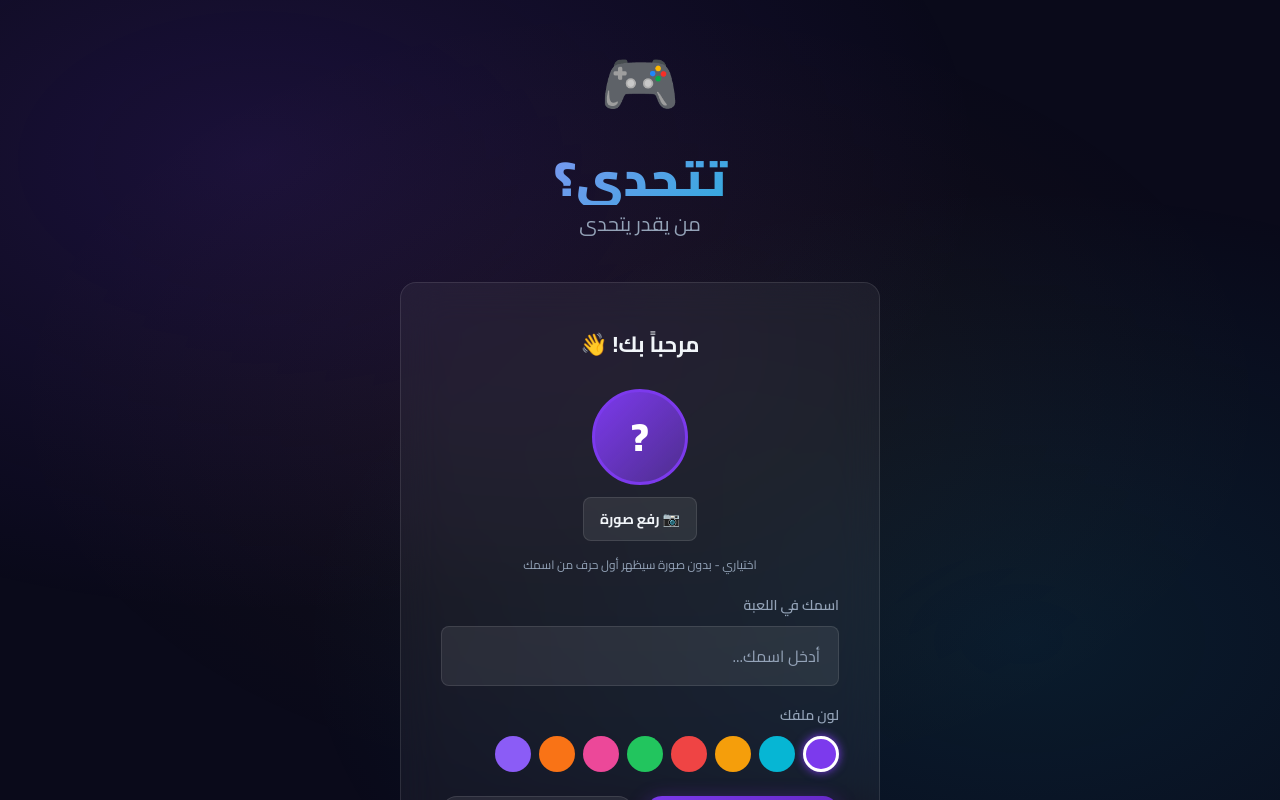
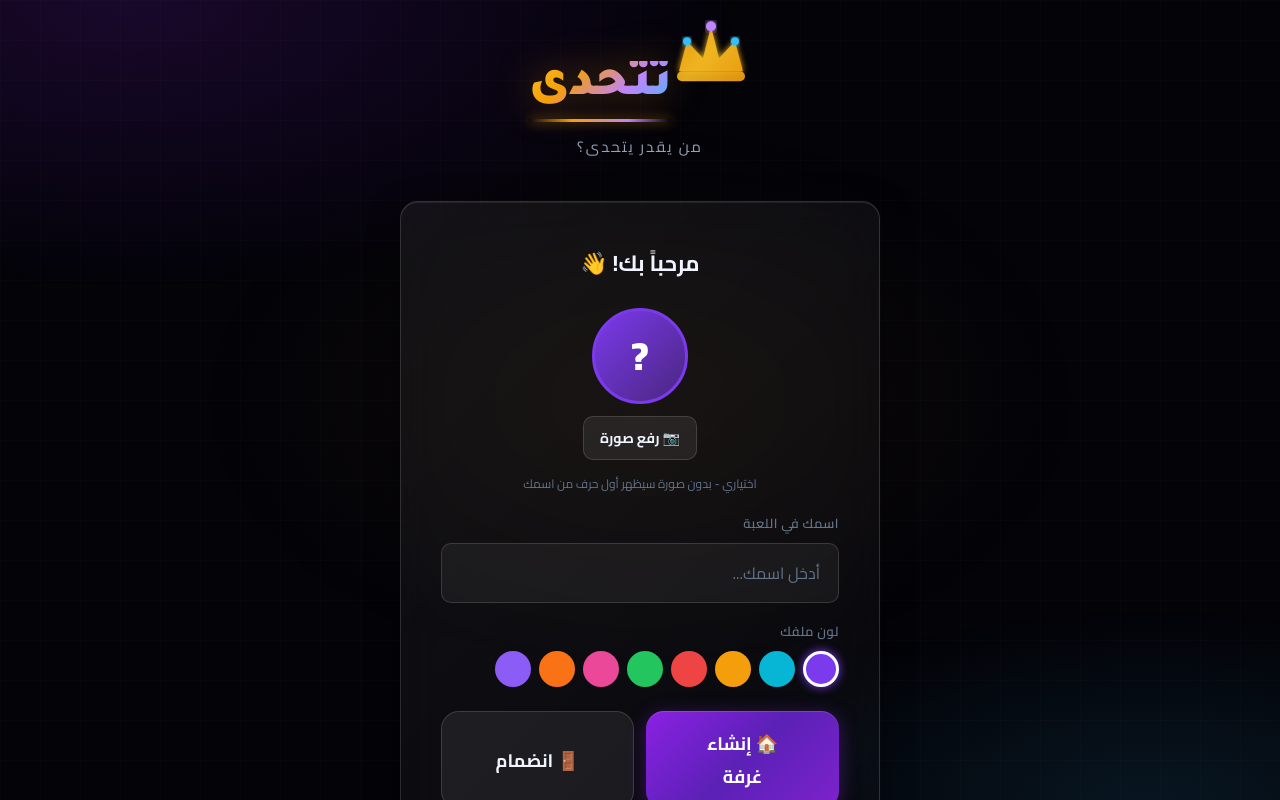
Before and after one commit to ibrahimsalihaldhubayb/tat7adda-client, a React (Vite) app: page / in a window 1280 px wide. Shown: the top 800 px of the page. Built offline with nearby package versions, Linux system fonts and the light colour scheme; no server answers; the database is empty; sample sign-in values are in the browser's storage.

Commit message:
feat: premium redesign - professional color system + SVG crown logo

```diff
--- a/src/index.css
+++ b/src/index.css
@@ -1,26 +1,55 @@
-@import url('https://fonts.googleapis.com/css2?family=Cairo:wght@400;600;700;900&display=swap');
+@import url('https://fonts.googleapis.com/css2?family=Cairo:wght@400;600;700;900&family=Tajawal:wght@700;900&display=swap');
 
-*, *::before, *::after { box-sizing: border-box; margin: 0; padding: 0; }
+*,
+*::before,
+*::after {
+  box-sizing: border-box;
+  margin: 0;
+  padding: 0;
+}
 
 :root {
-  --bg: #0a0a1a;
-  --bg2: #0f0f2e;
-  --surface: rgba(255,255,255,0.05);
-  --surface2: rgba(255,255,255,0.08);
-  --border: rgba(255,255,255,0.1);
-  --primary: #7c3aed;
-  --primary-glow: rgba(124,58,237,0.4);
-  --secondary: #06b6d4;
-  --accent: #f59e0b;
-  --danger: #ef4444;
-  --success: #22c55e;
-  --text: #f1f5f9;
-  --text-muted: #94a3b8;
-  --radius: 16px;
-  --radius-sm: 8px;
+  /* === PREMIUM DARK PALETTE === */
+  --bg: #030308;
+  --bg2: #08080f;
+  --surface: rgba(255, 255, 255, 0.04);
+  --surface2: rgba(255, 255, 255, 0.07);
+  --surface3: rgba(255, 255, 255, 0.10);
+  --border: rgba(255, 255, 255, 0.08);
+  --border2: rgba(255, 255, 255, 0.14);
+
+  /* Gold primary - premium feel */
+  --primary: #c084fc;
+  --primary-dark: #7e22ce;
+  --primary-glow: rgba(192, 132, 252, 0.25);
+
+  /* Electric cyan accent */
+  --secondary: #38bdf8;
+  --secondary-glow: rgba(56, 189, 248, 0.2);
+
+  /* Gold */
+  --gold: #f59e0b;
+  --gold-light: #fbbf24;
+  --gold-glow: rgba(245, 158, 11, 0.3);
+
+  /* Status */
+  --danger: #f43f5e;
+  --success: #10b981;
+  --warning: #f97316;
+
+  /* Text */
+  --text: #f0f4ff;
+  --text-muted: #64748b;
+  --text-dim: #94a3b8;
+
+  --radius: 18px;
+  --radius-sm: 10px;
+  --radius-xs: 6px;
 }
 
-html { direction: rtl; }
+html {
+  direction: rtl;
+}
 
 body {
   font-family: 'Cairo', sans-serif;
@@ -30,33 +59,61 @@ body {
   overflow-x: hidden;
 }
 
-/* Animated background */
+/* === Premium animated background === */
 body::before {
   content: '';
   position: fixed;
   inset: 0;
   background:
-    radial-gradient(ellipse at 20% 20%, rgba(124,58,237,0.15) 0%, transparent 50%),
-    radial-gradient(ellipse at 80% 80%, rgba(6,182,212,0.1) 0%, transparent 50%),
-    radial-gradient(ellipse at 50% 50%, rgba(245,158,11,0.05) 0%, transparent 70%);
+    radial-gradient(ellipse 80% 60% at 10% 0%, rgba(126, 34, 206, 0.18) 0%, transparent 60%),
+    radial-gradient(ellipse 60% 40% at 90% 100%, rgba(56, 189, 248, 0.10) 0%, transparent 60%),
+    radial-gradient(ellipse 50% 50% at 50% 50%, rgba(245, 158, 11, 0.05) 0%, transparent 70%);
   pointer-events: none;
   z-index: 0;
 }
 
-#root { position: relative; z-index: 1; min-height: 100vh; }
+/* Subtle grid pattern */
+body::after {
+  content: '';
+  position: fixed;
+  inset: 0;
+  background-image:
+    linear-gradient(rgba(255, 255, 255, 0.015) 1px, transparent 1px),
+    linear-gradient(90deg, rgba(255, 255, 255, 0.015) 1px, transparent 1px);
+  background-size: 40px 40px;
+  pointer-events: none;
+  z-index: 0;
+}
 
-/* Glass card */
+#root {
+  position: relative;
+  z-index: 1;
+  min-height: 100vh;
+}
+
+/* === GLASS CARDS === */
 .card {
-  background: var(--surface);
-  backdrop-filter: blur(20px);
-  border: 1px solid var(--border);
+  background: linear-gradient(135deg, rgba(255, 255, 255, 0.06), rgba(255, 255, 255, 0.02));
+  backdrop-filter: blur(24px);
+  -webkit-backdrop-filter: blur(24px);
+  border: 1px solid var(--border2);
   border-radius: var(--radius);
   padding: 24px;
+  box-shadow: 0 8px 32px rgba(0, 0, 0, 0.4), inset 0 1px 0 rgba(255, 255, 255, 0.08);
 }
 
-.card-lg { padding: 40px; }
+.card-lg {
+  padding: 40px;
+}
 
-/* Buttons */
+.card-glow {
+  box-shadow:
+    0 0 0 1px rgba(192, 132, 252, 0.15),
+    0 8px 32px rgba(0, 0, 0, 0.5),
+    0 0 60px rgba(126, 34, 206, 0.12);
+}
+
+/* === BUTTONS === */
 .btn {
   display: inline-flex;
   align-items: center;
@@ -69,58 +126,123 @@ body::before {
   font-weight: 700;
   cursor: pointer;
   border: none;
-  transition: all 0.2s ease;
+  transition: all 0.25s cubic-bezier(0.34, 1.56, 0.64, 1);
   text-decoration: none;
+  position: relative;
+  overflow: hidden;
+}
+
+.btn::after {
+  content: '';
+  position: absolute;
+  inset: 0;
+  background: linear-gradient(rgba(255, 255, 255, 0.12), transparent);
+  opacity: 0;
+  transition: opacity 0.2s;
+}
+
+.btn:hover::after {
+  opacity: 1;
 }
 
 .btn-primary {
-  background: linear-gradient(135deg, var(--primary), #5b21b6);
+  background: linear-gradient(135deg, #8b21e3, #5b21b6 50%, #7e22ce);
   color: white;
-  box-shadow: 0 4px 20px var(--primary-glow);
+  box-shadow: 0 4px 20px rgba(126, 34, 206, 0.4), inset 0 1px 0 rgba(255, 255, 255, 0.15);
 }
-.btn-primary:hover { transform: translateY(-2px); box-shadow: 0 8px 30px var(--primary-glow); }
-.btn-primary:active { transform: translateY(0); }
+
+.btn-primary:hover {
+  transform: translateY(-2px) scale(1.02);
+  box-shadow: 0 8px 30px rgba(126, 34, 206, 0.55);
+}
+
+.btn-primary:active {
+  transform: translateY(0) scale(0.99);
+}
+
+.btn-gold {
+  background: linear-gradient(135deg, #b45309, #d97706 50%, #f59e0b);
+  color: #fff;
+  box-shadow: 0 4px 20px var(--gold-glow), inset 0 1px 0 rgba(255, 255, 255, 0.2);
+}
+
+.btn-gold:hover {
+  transform: translateY(-2px) scale(1.02);
+  box-shadow: 0 8px 30px rgba(245, 158, 11, 0.5);
+}
 
 .btn-secondary {
   background: var(--surface2);
   color: var(--text);
-  border: 1px solid var(--border);
+  border: 1px solid var(--border2);
 }
-.btn-secondary:hover { background: rgba(255,255,255,0.12); }
+
+.btn-secondary:hover {
+  background: var(--surface3);
+  border-color: rgba(255, 255, 255, 0.2);
+  transform: translateY(-1px);
+}
 
 .btn-danger {
-  background: linear-gradient(135deg, var(--danger), #b91c1c);
+  background: linear-gradient(135deg, #be123c, #f43f5e);
   color: white;
+  box-shadow: 0 4px 16px rgba(244, 63, 94, 0.35);
 }
 
 .btn-success {
-  background: linear-gradient(135deg, var(--success), #15803d);
+  background: linear-gradient(135deg, #065f46, #10b981);
   color: white;
+  box-shadow: 0 4px 16px rgba(16, 185, 129, 0.3);
 }
 
-.btn:disabled { opacity: 0.5; cursor: not-allowed; transform: none !important; }
-.btn-lg { padding: 16px 40px; font-size: 18px; border-radius: var(--radius); }
-.btn-sm { padding: 8px 16px; font-size: 14px; }
-.btn-full { width: 100%; }
+.btn:disabled {
+  opacity: 0.45;
+  cursor: not-allowed;
+  transform: none !important;
+  box-shadow: none;
+}
 
-/* Input */
+.btn-lg {
+  padding: 16px 40px;
+  font-size: 18px;
+  border-radius: var(--radius);
+}
+
+.btn-sm {
+  padding: 8px 16px;
+  font-size: 14px;
+}
+
+.btn-full {
+  width: 100%;
+}
+
+/* === INPUTS === */
 .input {
   width: 100%;
   padding: 14px 18px;
-  background: var(--surface2);
-  border: 1px solid var(--border);
+  background: rgba(255, 255, 255, 0.05);
+  border: 1px solid var(--border2);
   border-radius: var(--radius-sm);
   color: var(--text);
   font-family: 'Cairo', sans-serif;
   font-size: 16px;
   outline: none;
-  transition: border-color 0.2s;
+  transition: all 0.2s;
   direction: rtl;
 }
-.input:focus { border-color: var(--primary); box-shadow: 0 0 0 3px var(--primary-glow); }
-.input::placeholder { color: var(--text-muted); }
 
-/* Badge */
+.input:focus {
+  border-color: var(--primary);
+  background: rgba(192, 132, 252, 0.06);
+  box-shadow: 0 0 0 3px rgba(192, 132, 252, 0.15);
+}
+
+.input::placeholder {
+  color: var(--text-muted);
+}
+
+/* === BADGES === */
 .badge {
   display: inline-flex;
   align-items: center;
@@ -130,37 +252,115 @@ body::before {
   font-size: 13px;
   font-weight: 700;
 }
-.badge-primary { background: var(--primary-glow); color: #c4b5fd; border: 1px solid rgba(124,58,237,0.3); }
-.badge-gold { background: rgba(245,158,11,0.2); color: #fbbf24; border: 1px solid rgba(245,158,11,0.3); }
-.badge-cyan { background: rgba(6,182,212,0.2); color: #22d3ee; border: 1px solid rgba(6,182,212,0.3); }
 
-/* Layout helpers */
-.flex { display: flex; }
-.flex-col { flex-direction: column; }
-.items-center { align-items: center; }
-.justify-center { justify-content: center; }
-.justify-between { justify-content: space-between; }
-.gap-2 { gap: 8px; }
-.gap-3 { gap: 12px; }
-.gap-4 { gap: 16px; }
-.gap-6 { gap: 24px; }
-.text-center { text-align: center; }
-.w-full { width: 100%; }
+.badge-primary {
+  background: rgba(192, 132, 252, 0.12);
+  color: #d8b4fe;
+  border: 1px solid rgba(192, 132, 252, 0.25);
+}
 
-/* Typography */
-.title { font-size: 48px; font-weight: 900; line-height: 1.1; }
-.subtitle { font-size: 20px; color: var(--text-muted); }
-.label { font-size: 14px; font-weight: 600; color: var(--text-muted); margin-bottom: 8px; display: block; }
+.badge-gold {
+  background: rgba(245, 158, 11, 0.15);
+  color: #fbbf24;
+  border: 1px solid rgba(245, 158, 11, 0.3);
+}
 
-/* Gradient text */
+.badge-cyan {
+  background: rgba(56, 189, 248, 0.12);
+  color: #7dd3fc;
+  border: 1px solid rgba(56, 189, 248, 0.25);
+}
+
+.badge-success {
+  background: rgba(16, 185, 129, 0.12);
+  color: #6ee7b7;
+  border: 1px solid rgba(16, 185, 129, 0.25);
+}
+
+/* === LAYOUT === */
+.flex {
+  display: flex;
+}
+
+.flex-col {
+  flex-direction: column;
+}
+
+.items-center {
+  align-items: center;
+}
+
+.justify-center {
+  justify-content: center;
+}
+
+.justify-between {
+  justify-content: space-between;
+}
+
+.gap-2 {
+  gap: 8px;
+}
+
+.gap-3 {
+  gap: 12px;
+}
+
+.gap-4 {
+  gap: 16px;
+}
+
+.gap-6 {
+  gap: 24px;
+}
+
+.text-center {
+  text-align: center;
+}
+
+.w-full {
+  width: 100%;
+}
+
+/* === TYPOGRAPHY === */
+.title {
+  font-size: 48px;
+  font-weight: 900;
+  line-height: 1.1;
+  letter-spacing: -1px;
+}
+
+.subtitle {
+  font-size: 18px;
+  color: var(--text-dim);
+}
+
+.label {
+  font-size: 13px;
+  font-weight: 600;
+  color: var(--text-muted);
+  margin-bottom: 8px;
+  display: block;
+  letter-spacing: 0.5px;
+  text-transform: uppercase;
+}
+
+/* === GRADIENT TEXT === */
 .gradient-text {
-  background: linear-gradient(135deg, #a78bfa, #06b6d4);
+  background: linear-gradient(135deg, #c084fc 0%, #38bdf8 50%, #fbbf24 100%);
   -webkit-background-clip: text;
   -webkit-text-fill-color: transparent;
   background-clip: text;
 }
 
-/* Page container */
+.gradient-gold {
+  background: linear-gradient(135deg, #f59e0b, #fbbf24, #f59e0b);
+  -webkit-background-clip: text;
+  -webkit-text-fill-color: transparent;
+  background-clip: text;
+}
+
+/* === PAGE === */
 .page {
   min-height: 100vh;
   display: flex;
@@ -174,7 +374,7 @@ body::before {
   max-width: 480px;
 }
 
-/* Avatar */
+/* === AVATAR === */
 .avatar {
   width: 48px;
   height: 48px;
@@ -187,56 +387,150 @@ body::before {
   flex-shrink: 0;
 }
 
-/* Progress bar */
+/* === PROGRESS BAR === */
 .progress-bar {
   width: 100%;
-  height: 8px;
+  height: 6px;
   background: var(--surface2);
   border-radius: 999px;
   overflow: hidden;
 }
+
 .progress-fill {
   height: 100%;
-  background: linear-gradient(90deg, var(--primary), var(--secondary));
+  background: linear-gradient(90deg, #7e22ce, #c084fc, #38bdf8);
   border-radius: 999px;
   transition: width 1s linear;
+  box-shadow: 0 0 8px rgba(192, 132, 252, 0.5);
 }
 
-/* Timer ring */
-.timer-ring { position: relative; display: inline-flex; align-items: center; justify-content: center; }
-
-/* Scrollbar */
-::-webkit-scrollbar { width: 6px; }
-::-webkit-scrollbar-track { background: transparent; }
-::-webkit-scrollbar-thumb { background: var(--border); border-radius: 3px; }
-
-/* Animations */
-@keyframes pulse-glow {
-  0%, 100% { box-shadow: 0 0 20px var(--primary-glow); }
-  50% { box-shadow: 0 0 40px var(--primary-glow), 0 0 60px var(--primary-glow); }
-}
-@keyframes float {
-  0%, 100% { transform: translateY(0); }
-  50% { transform: translateY(-8px); }
-}
-@keyframes spin { to { transform: rotate(360deg); } }
-@keyframes bounce-in {
-  0% { transform: scale(0.5); opacity: 0; }
-  70% { transform: scale(1.1); }
-  100% { transform: scale(1); opacity: 1; }
-}
-@keyframes shake {
-  0%, 100% { transform: translateX(0); }
-  25% { transform: translateX(-8px); }
-  75% { transform: translateX(8px); }
+/* === SCROLLBAR === */
+::-webkit-scrollbar {
+  width: 6px;
 }
 
-.animate-pulse-glow { animation: pulse-glow 2s ease-in-out infinite; }
-.animate-float { animation: float 3s ease-in-out infinite; }
-.animate-bounce-in { animation: bounce-in 0.5s ease-out; }
-.animate-shake { animation: shake 0.4s ease-in-out; }
+::-webkit-scrollbar-track {
+  background: transparent;
+}
 
-/* Game specific */
+::-webkit-scrollbar-thumb {
+  background: rgba(255, 255, 255, 0.1);
+  border-radius: 3px;
+}
+
+::-webkit-scrollbar-thumb:hover {
+  background: rgba(255, 255, 255, 0.2);
+}
+
+/* === ANIMATIONS === */
+@keyframes pulse-glow {
+
+  0%,
+  100% {
+    box-shadow: 0 0 20px var(--primary-glow);
+  }
+
+  50% {
+    box-shadow: 0 0 50px var(--primary-glow), 0 0 80px rgba(126, 34, 206, 0.15);
+  }
+}
+
+@keyframes float {
+
+  0%,
+  100% {
+    transform: translateY(0);
+  }
+
+  50% {
+    transform: translateY(-10px);
+  }
+}
+
+@keyframes spin {
+  to {
+    transform: rotate(360deg);
+  }
+}
+
+@keyframes bounce-in {
+  0% {
+    transform: scale(0.4);
+    opacity: 0;
+  }
+
+  70% {
+    transform: scale(1.08);
+  }
+
+  100% {
+    transform: scale(1);
+    opacity: 1;
+  }
+}
+
+@keyframes shake {
+
+  0%,
+  100% {
+    transform: translateX(0);
+  }
+
+  25% {
+    transform: translateX(-8px);
+  }
+
+  75% {
+    transform: translateX(8px);
+  }
+}
+
+@keyframes shimmer {
+  0% {
+    background-position: -200% center;
+  }
+
+  100% {
+    background-position: 200% center;
+  }
+}
+
+@keyframes glow-pulse {
+
+  0%,
+  100% {
+    opacity: 0.6;
+  }
+
+  50% {
+    opacity: 1;
+  }
+}
+
+.animate-pulse-glow {
+  animation: pulse-glow 2.5s ease-in-out infinite;
+}
+
+.animate-float {
+  animation: float 4s ease-in-out infinite;
+}
+
+.animate-bounce-in {
+  animation: bounce-in 0.5s cubic-bezier(0.34, 1.56, 0.64, 1);
+}
+
+.animate-shake {
+  animation: shake 0.4s ease-in-out;
+}
+
+/* Shimmer loading effect */
+.shimmer {
+  background: linear-gradient(90deg, var(--surface) 25%, var(--surface2) 50%, var(--surface) 75%);
+  background-size: 200% 100%;
+  animation: shimmer 1.5s infinite;
+}
+
+/* === GAME SPECIFIC === */
 .game-container {
   min-height: 100vh;
   display: flex;
@@ -249,27 +543,55 @@ body::before {
 .option-btn {
   width: 100%;
   padding: 16px 20px;
-  background: var(--surface);
-  border: 2px solid var(--border);
+  background: linear-gradient(135deg, rgba(255, 255, 255, 0.04), rgba(255, 255, 255, 0.02));
+  border: 1px solid var(--border2);
   border-radius: var(--radius-sm);
   color: var(--text);
   font-family: 'Cairo', sans-serif;
   font-size: 16px;
   font-weight: 600;
   cursor: pointer;
-  transition: all 0.2s;
+  transition: all 0.22s ease;
   text-align: right;
   direction: rtl;
+  box-shadow: 0 2px 8px rgba(0, 0, 0, 0.2);
 }
-.option-btn:hover:not(:disabled) { border-color: var(--primary); background: var(--surface2); transform: translateX(-4px); }
-.option-btn.correct { border-color: var(--success); background: rgba(34,197,94,0.15); color: var(--success); }
-.option-btn.wrong { border-color: var(--danger); background: rgba(239,68,68,0.15); color: var(--danger); }
-.option-btn:disabled { cursor: default; }
 
-/* Coin display */
-.coin { display: inline-flex; align-items: center; gap: 4px; color: #fbbf24; font-weight: 700; }
+.option-btn:hover:not(:disabled) {
+  border-color: var(--primary);
+  background: rgba(192, 132, 252, 0.08);
+  transform: translateX(-4px);
+  box-shadow: -4px 0 16px rgba(192, 132, 252, 0.2);
+}
 
-/* Score popup */
+.option-btn.correct {
+  border-color: var(--success);
+  background: rgba(16, 185, 129, 0.12);
+  color: #6ee7b7;
+  box-shadow: 0 0 20px rgba(16, 185, 129, 0.2);
+}
+
+.option-btn.wrong {
+  border-color: var(--danger);
+  background: rgba(244, 63, 94, 0.12);
+  color: #fda4af;
+  box-shadow: 0 0 20px rgba(244, 63, 94, 0.2);
+}
+
+.option-btn:disabled {
+  cursor: default;
+}
+
+/* === COIN DISPLAY === */
+.coin {
+  display: inline-flex;
+  align-items: center;
+  gap: 4px;
+  color: var(--gold-light);
+  font-weight: 700;
+}
+
+/* === SCORE POPUP === */
 .score-popup {
   position: fixed;
   top: 50%;
@@ -279,10 +601,35 @@ body::before {
   font-weight: 900;
   pointer-events: none;
   z-index: 999;
+  text-shadow: 0 0 30px currentColor;
 }
 
-/* Responsive */
+/* === DIVIDER === */
+.divider {
+  height: 1px;
+  background: linear-gradient(90deg, transparent, var(--border2), transparent);
+  margin: 16px 0;
+}
+
+/* === GLOW BORDER === */
+.glow-border {
+  border: 1px solid transparent;
+  background: linear-gradient(var(--bg2), var(--bg2)) padding-box,
+    linear-gradient(135deg, #7e22ce, #38bdf8, #f59e0b) border-box;
+}
+
+/* === RESPONSIVE === */
 @media (max-width: 600px) {
-  .title { font-size: 32px; }
-  .card-lg { padding: 24px; }
+  .title {
+    font-size: 34px;
+  }
+
+  .card-lg {
+    padding: 24px 20px;
+  }
+
+  .btn-lg {
+    padding: 14px 24px;
+    font-size: 16px;
+  }
 }
--- a/src/pages/ProfileSetup.jsx
+++ b/src/pages/ProfileSetup.jsx
@@ -145,9 +145,59 @@ export default function ProfileSetup() {
                     animate={{ y: 0, opacity: 1 }}
                     className="text-center" style={{ marginBottom: 40 }}
                 >
-                    <div style={{ fontSize: 64, marginBottom: 8 }} className="animate-float">🎮</div>
-                    <h1 className="title gradient-text">تتحدى؟</h1>
-                    <p className="subtitle">من يقدر يتحدى</p>
+                    {/* Crown SVG Logo */}
+                    <motion.div
+                        animate={{ y: [0, -8, 0] }}
+                        transition={{ duration: 3.5, repeat: Infinity, ease: 'easeInOut' }}
+                        style={{ display: 'inline-block', marginBottom: 12 }}
+                    >
+                        <svg width="80" height="70" viewBox="0 0 80 70" fill="none" xmlns="http://www.w3.org/2000/svg">
+                            <defs>
+                                <linearGradient id="crownGrad" x1="0" y1="0" x2="80" y2="70" gradientUnits="userSpaceOnUse">
+                                    <stop offset="0%" stopColor="#f59e0b" />
+                                    <stop offset="50%" stopColor="#fbbf24" />
+                                    <stop offset="100%" stopColor="#f59e0b" />
+                                </linearGradient>
+                                <filter id="glow">
+                                    <feGaussianBlur stdDeviation="3" result="blur" />
+                                    <feMerge><feMergeNode in="blur" /><feMergeNode in="SourceGraphic" /></feMerge>
+                                </filter>
+                            </defs>
+                            {/* Crown */}
+                            <path d="M8 55 L16 25 L32 42 L40 10 L48 42 L64 25 L72 55 Z"
+                                fill="url(#crownGrad)" filter="url(#glow)" opacity="0.95" />
+                            <rect x="6" y="55" width="68" height="10" rx="5" fill="url(#crownGrad)" opacity="0.9" />
+                            {/* Gems */}
+                            <circle cx="40" cy="10" r="5" fill="#c084fc" filter="url(#glow)" />
+                            <circle cx="16" cy="25" r="4" fill="#38bdf8" filter="url(#glow)" />
+                            <circle cx="64" cy="25" r="4" fill="#38bdf8" filter="url(#glow)" />
+                        </svg>
+                    </motion.div>
+
+                    {/* Brand Name */}
+                    <div style={{ position: 'relative', display: 'inline-block' }}>
+                        <h1 style={{
+                            fontSize: 52,
+                            fontWeight: 900,
+                            fontFamily: 'Tajawal, Cairo, sans-serif',
+                            background: 'linear-gradient(135deg, #fbbf24 0%, #f59e0b 30%, #c084fc 65%, #38bdf8 100%)',
+                            WebkitBackgroundClip: 'text',
+                            WebkitTextFillColor: 'transparent',
+                            backgroundClip: 'text',
+                            letterSpacing: '-1px',
+                            lineHeight: 1,
+                            filter: 'drop-shadow(0 0 20px rgba(245,158,11,0.4))',
+                        }}>تتحدى</h1>
+                        {/* Glow underline */}
+                        <div style={{
+                            height: 3, borderRadius: 99, marginTop: 6,
+                            background: 'linear-gradient(90deg, transparent, #f59e0b 30%, #c084fc 70%, transparent)',
+                            boxShadow: '0 0 12px rgba(245,158,11,0.6)',
+                        }} />
+                    </div>
+                    <p style={{ marginTop: 10, color: 'var(--text-dim)', fontSize: 15, letterSpacing: 2, textTransform: 'uppercase', fontFamily: 'Cairo' }}>
+                        من يقدر يتحدى؟
+                    </p>
                 </motion.div>
 
 
```
